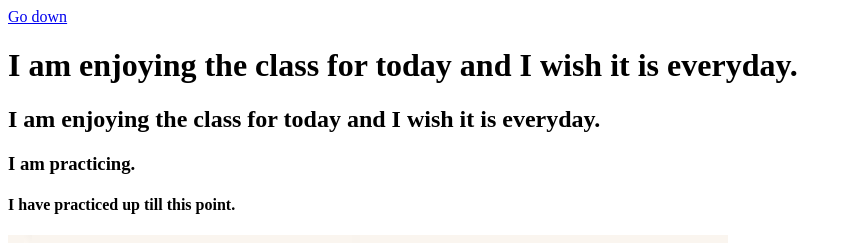
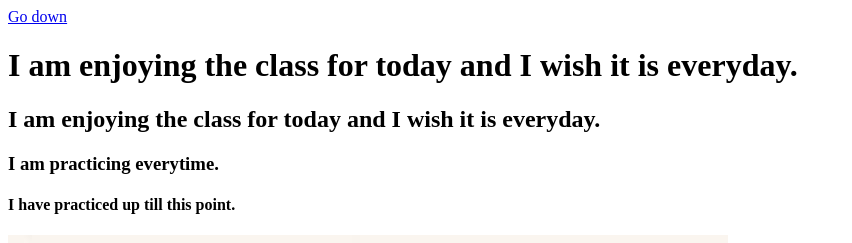
Before and after one commit to Tife-girl/First-Class, a plain HTML site: page index.html in a window 1280 px wide. Shown: the top 243 px of the page, without its empty margins (0-852 px from the left). Drawn offline with Linux system fonts and the light colour scheme.

Commit message:
updated now

```diff
--- a/index.html
+++ b/index.html
@@ -9,7 +9,7 @@
     <a href="#bottom">Go down</a>
     <h1>I am enjoying the class for today and I wish it is everyday.</h1>
     <h2>I am enjoying the class for today and I wish it is everyday.</h2>
-    <h3>I am practicing.</h3>
+    <h3>I am practicing everytime.</h3>
     <h4>I have practiced up till this point.</h4>
 
     <img src="images/brosis.jpg">
```
